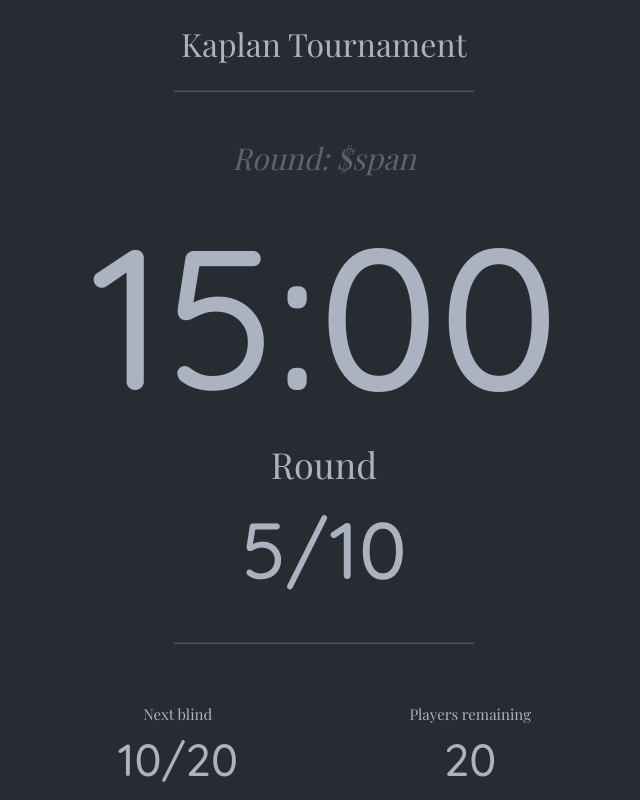
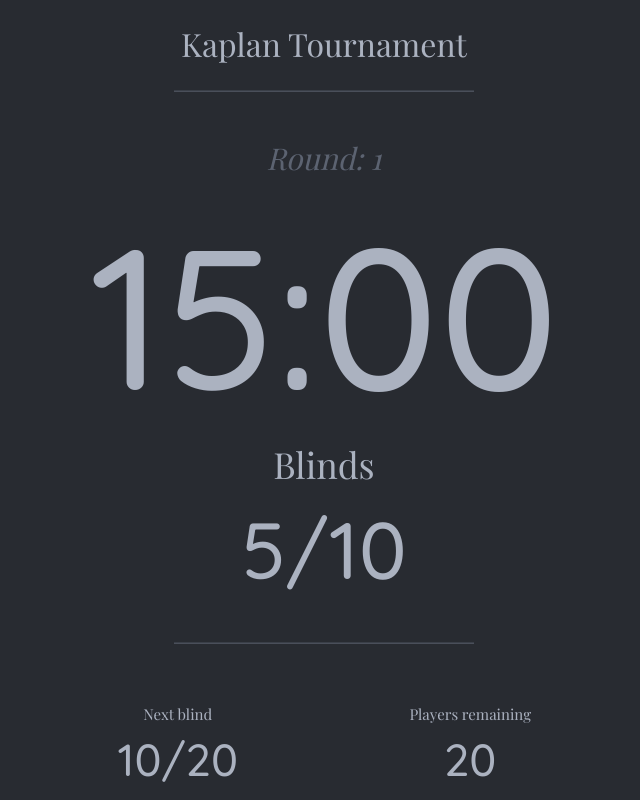
Before and after one commit to gtietjen/poker-timer, a website: page index.html in a window 1280 px wide. Shown: the whole page, without its empty margins (316-956 px from the left). Drawn offline with nearby package versions, Linux system fonts and the light colour scheme; a web font is replaced by a local one.

Commit message:
Finalizes markup in javascript and gets rid of necessary comments in code.

```diff
--- a/css/styles.css
+++ b/css/styles.css
@@ -58,6 +58,10 @@ p {
   font-size: 15px;
 }
 
+#play-button {
+  margin: 0 auto;
+}
+
 @media (min-width: 577px) {
   .container {
     position: relative;
--- a/js/main.js
+++ b/js/main.js
@@ -1,5 +1,3 @@
-// function to take in entire round and returns a $round DOM tree
-
 var rounds = [
   {
     name: 'Kaplan Tournament',
@@ -40,9 +38,9 @@ function renderRound(round) {
   $span.setAttribute('id', 'current-round')
   $span.textContent = round.roundNumber
 
-  $roundNumber.textContent = 'Round: ' + '$span'
-
-  // 2 children including text node and span
+  var $roundText = document.createTextNode('Round: ')
+  $roundNumber.appendChild($roundText)
+  $roundNumber.appendChild($span)
 
   var $timerContainer = document.createElement('div')
   $timerContainer.classList.add('col-md-12', 'text-center')
@@ -65,7 +63,7 @@ function renderRound(round) {
   $currentBlindInner.classList.add('col-md-12', 'text-center')
 
   var $blindsHeading = document.createElement('h5')
-  $blindsHeading.textContent = 'Round '
+  $blindsHeading.textContent = 'Blinds'
 
   var $currentBlinds = document.createElement('h3')
   $currentBlinds.setAttribute('id', 'current-blind')
```
Also changed, not shown: index.html (+2 -1 lines).
